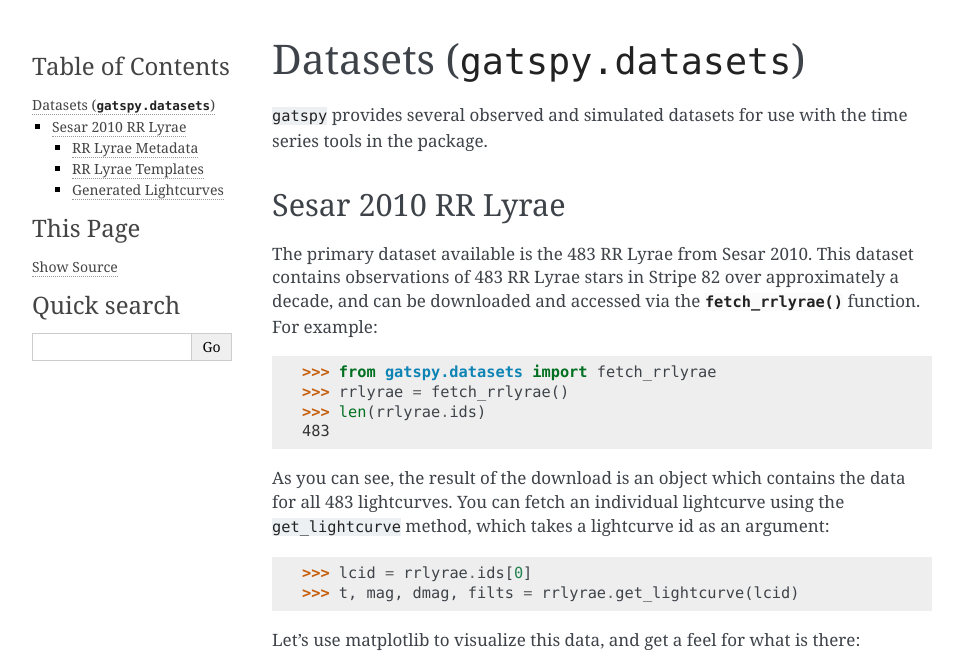
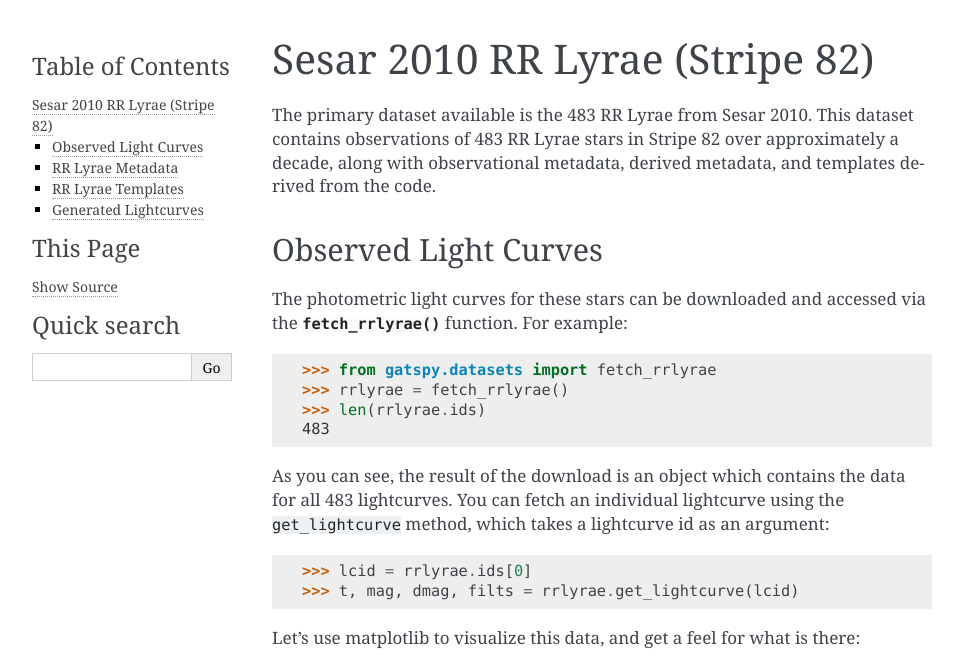
Before and after one commit to astroML/gatspy, a Sphinx documentation site: the page built from doc/datasets/rrlyrae.rst, in a window 1280 px wide and 900 px high, cut to the strip 0-662 px from the top of the window. Shown: the whole strip, without its empty margins (148-1111 px from the left). Built offline with Sphinx 7.4.7, drawn with Linux system fonts in a browser that asks for light colours; formulas are drawn with MathJax 3.

Commit message:
DOC: rearrange sphinx structure

```diff
--- a/doc/datasets.rst
+++ b/doc/datasets/rrlyrae.rst
@@ -1,19 +1,17 @@
-.. _datasets:
+.. _datasets_sesar2010rrlyrae:
 
-******************************
-Datasets (``gatspy.datasets``)
-******************************
-
-``gatspy`` provides several observed and simulated datasets for use with the
-time series tools in the package.
-
-Sesar 2010 RR Lyrae
-===================
+Sesar 2010 RR Lyrae (Stripe 82)
+===============================
 
 The primary dataset available is the 483 RR Lyrae from Sesar 2010.
 This dataset contains observations of 483 RR Lyrae stars in Stripe 82 over
-approximately a decade, and can be downloaded and accessed via the
-:func:`~gatspy.datasets.fetch_rrlyrae` function. For example:
+approximately a decade, along with observational metadata, derived metadata,
+and templates derived from the code.
+
+Observed Light Curves
+---------------------
+The photometric light curves for these stars can be downloaded and accessed
+via the :func:`~gatspy.datasets.fetch_rrlyrae` function. For example:
 
     >>> from gatspy.datasets import fetch_rrlyrae
     >>> rrlyrae = fetch_rrlyrae()
--- a/doc/index.rst
+++ b/doc/index.rst
@@ -11,9 +11,8 @@ Contents:
 .. toctree::
    :maxdepth: 2
 
-   datasets
-   periodic
-   API
+   periodic/index
+   datasets/index
 
 
 Indices and tables
--- /dev/null
+++ b/doc/periodic/lomb_scargle.rst
@@ -0,0 +1,4 @@
+.. _periodic_lomb_scargle:
+
+Lomb-Scargle Periodogram
+========================
--- /dev/null
+++ b/doc/periodic/lomb_scargle_multiband.rst
@@ -0,0 +1,4 @@
+.. _periodic_lomb_scargle_multiband:
+
+Multiband Lomb-Scargle Periodogram
+==================================
--- /dev/null
+++ b/doc/periodic/supersmoother.rst
@@ -0,0 +1,4 @@
+.. _periodic_supersmoother
+
+SuperSmoother
+=============
```
Also changed, not shown: doc/API.rst (deleted, +0 -12 lines), doc/datasets/API.rst (added, +7 -0 lines), doc/datasets/index.rst (added, +16 -0 lines), doc/periodic.rst (deleted, +0 -7 lines), doc/periodic/API.rst (added, +7 -0 lines), doc/periodic/index.rst (added, +21 -0 lines).
